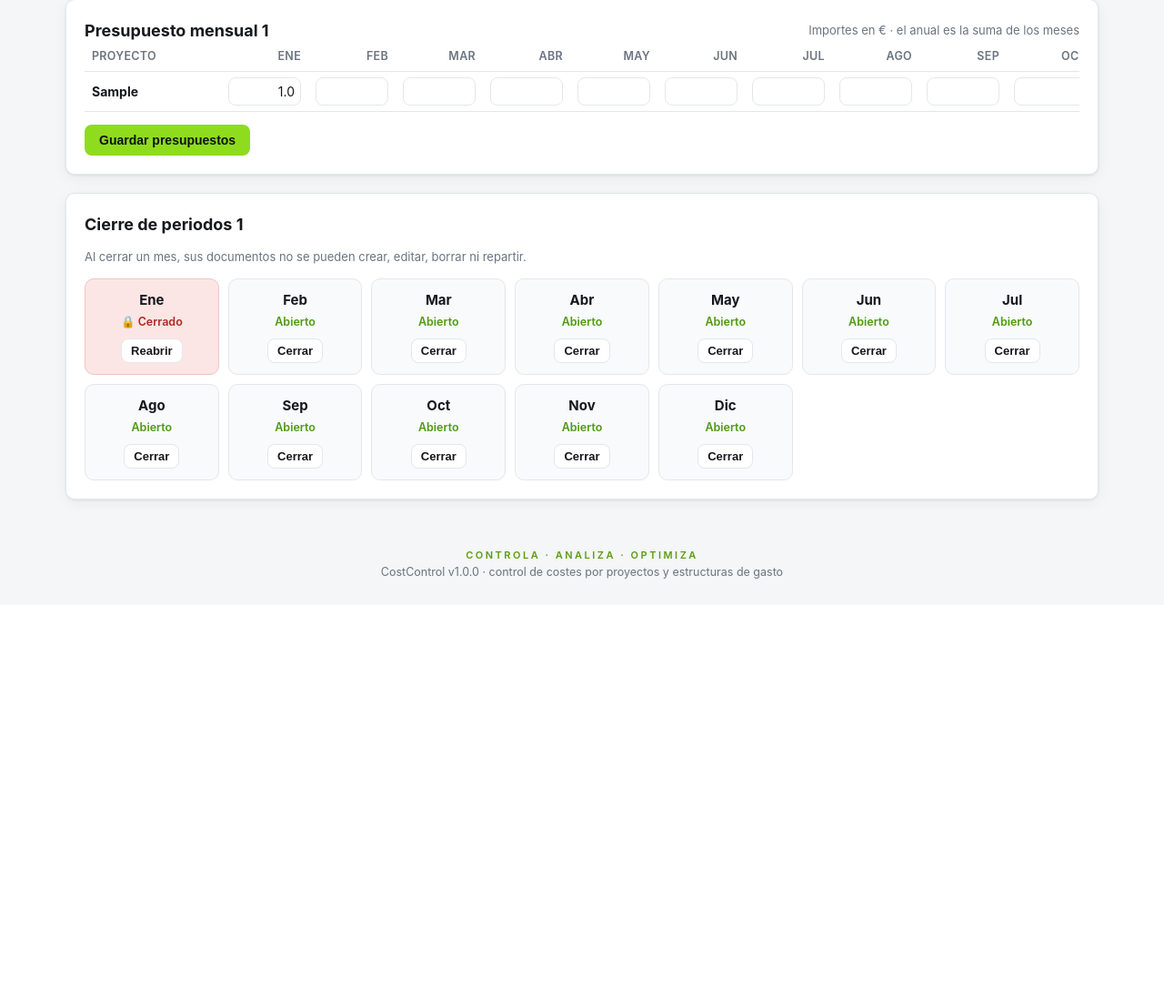
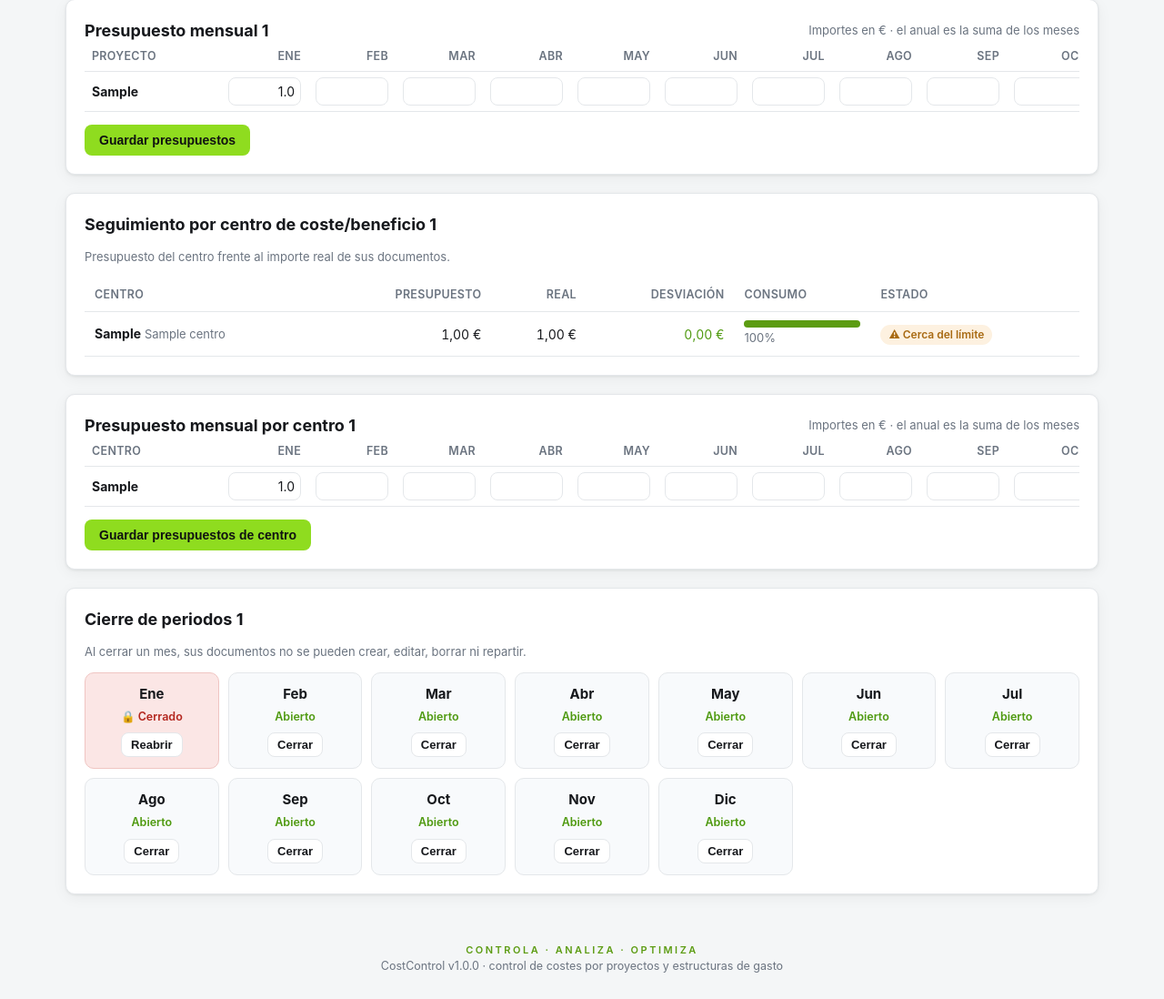
Before and after one commit to DRS605/Costcontrol, a Flask app: page /presupuestos in a window 1280 px wide. Shown: the part 351-1449 px from the top of the page at 91% size. Before the commit the page ends 987 px from the top, so only its background shows below. Run offline with Flask 3, Linux system fonts and the light colour scheme; tables that the repository leaves empty hold one stand-in row (values such as "Sample post").

Commit message:
Añadir presupuestos por centro de coste/beneficio
- Presupuesto mensual por centro (el anual es la suma), con seguimiento propio:
  presupuesto vs importe real de los documentos del centro, desviación y estado
  con semáforo, en la página de presupuestos.
- Alertas de centro también en el panel (sección Centros, junto a Proyectos).
- Nueva tabla presupuestos_centro (se crea automáticamente).
- Pruebas ampliadas (31 comprobaciones) y README actualizado.

Co-Authored-By: Claude Opus 4.8 <noreply@anthropic.com>
Claude-Session: https://claude.ai/code/session_01MJAsCTfSmVMCZUgLwzr17x

```diff
--- a/costcontrol/app.py
+++ b/costcontrol/app.py
@@ -125,11 +125,16 @@ def index():
     # alertas de presupuesto para el ejercicio seleccionado (o el más reciente)
     ej_pres = int(ejercicio) if ejercicio else (ejercicios_l[0] if ejercicios_l else None)
     seg = db.seguimiento_presupuestario(conn, ej_pres) if ej_pres else []
+    seg_c = db.seguimiento_centros(conn, ej_pres) if ej_pres else []
     alertas = {
         "excedido": [s for s in seg if s["estado"] == "excedido"],
         "aviso": [s for s in seg if s["estado"] == "aviso"],
+        "excedido_c": [s for s in seg_c if s["estado"] == "excedido"],
+        "aviso_c": [s for s in seg_c if s["estado"] == "aviso"],
         "ejercicio": ej_pres,
     }
+    alertas["hay"] = any([alertas["excedido"], alertas["aviso"],
+                          alertas["excedido_c"], alertas["aviso_c"]])
     # comparativa año actual vs. anterior
     comp = None
     if ej_pres:
@@ -833,14 +838,17 @@ def presupuestos():
     proyectos_l = db.list_proyectos(conn)
     pres = db.get_presupuestos(conn, ejercicio)
     seguimiento = db.seguimiento_presupuestario(conn, ejercicio)
+    centros_l = db.list_centros(conn)
+    pres_centro = db.get_presupuestos_centro(conn, ejercicio)
+    seguimiento_centro = db.seguimiento_centros(conn, ejercicio)
     cierres = db.list_cierres(conn)
     cerrados = db.cierres_set(conn)
     conn.close()
-    # imputado por mes para el semáforo mensual no es necesario aquí
     return render_template("presupuestos.html", proyectos=proyectos_l, pres=pres,
                            ejercicio=ejercicio, ejercicios=ejs or [ejercicio],
                            seguimiento=seguimiento, meses=MESES, cierres=cierres,
-                           cerrados=cerrados,
+                           cerrados=cerrados, centros=centros_l, pres_centro=pres_centro,
+                           seguimiento_centro=seguimiento_centro,
                            anios=sorted({ejercicio, 2025, 2026, 2027}))
 
 
@@ -855,6 +863,12 @@ def presupuestos_guardar():
             if campo in request.form:
                 val = parse_number(request.form.get(campo)) or 0
                 db.set_presupuesto(conn, p["id"], ejercicio, mes, float(val))
+    for c in db.list_centros(conn):
+        for mes in range(1, 13):
+            campo = f"presc_{c['id']}_{mes}"
+            if campo in request.form:
+                val = parse_number(request.form.get(campo)) or 0
+                db.set_presupuesto_centro(conn, c["id"], ejercicio, mes, float(val))
     conn.close()
     flash("Presupuestos guardados.", "ok")
     return redirect(url_for("presupuestos", ejercicio=ejercicio))
--- a/costcontrol/db.py
+++ b/costcontrol/db.py
@@ -96,6 +96,15 @@ CREATE TABLE IF NOT EXISTS presupuestos (
     periodo INTEGER NOT NULL DEFAULT 0,   -- 1-12 mes; 0 = anual
     importe REAL NOT NULL DEFAULT 0,
     UNIQUE(proyecto_id, ejercicio, periodo)
+);
+
+CREATE TABLE IF NOT EXISTS presupuestos_centro (
+    id INTEGER PRIMARY KEY AUTOINCREMENT,
+    centro_id INTEGER NOT NULL REFERENCES centros(id) ON DELETE CASCADE,
+    ejercicio INTEGER NOT NULL,
+    periodo INTEGER NOT NULL DEFAULT 0,   -- 1-12 mes; 0 = anual
+    importe REAL NOT NULL DEFAULT 0,
+    UNIQUE(centro_id, ejercicio, periodo)
 );
 
 CREATE TABLE IF NOT EXISTS cierres (
@@ -621,6 +630,72 @@ def seguimiento_presupuestario(conn, ejercicio) -> List[Dict[str, Any]]:
     return out
 
 
+# --- Presupuestos por centro ---------------------------------------------
+def get_presupuestos_centro(conn, ejercicio: int) -> Dict[int, Dict[int, float]]:
+    out: Dict[int, Dict[int, float]] = {}
+    for r in conn.execute(
+            "SELECT centro_id, periodo, importe FROM presupuestos_centro WHERE ejercicio=?",
+            (int(ejercicio),)).fetchall():
+        out.setdefault(r["centro_id"], {})[r["periodo"]] = r["importe"]
+    return out
+
+
+def set_presupuesto_centro(conn, centro_id, ejercicio, periodo, importe) -> None:
+    importe = float(importe or 0)
+    with conn:
+        if importe == 0:
+            conn.execute(
+                "DELETE FROM presupuestos_centro WHERE centro_id=? AND ejercicio=? AND periodo=?",
+                (centro_id, int(ejercicio), int(periodo)))
+        else:
+            conn.execute(
+                """INSERT INTO presupuestos_centro (centro_id, ejercicio, periodo, importe)
+                   VALUES (?,?,?,?)
+                   ON CONFLICT(centro_id, ejercicio, periodo)
+                   DO UPDATE SET importe=excluded.importe""",
+                (centro_id, int(ejercicio), int(periodo), importe))
+
+
+def presupuesto_centro_anual(conn, centro_id, ejercicio) -> float:
+    row = conn.execute(
+        "SELECT COALESCE(SUM(importe),0) AS s FROM presupuestos_centro WHERE centro_id=? AND ejercicio=?",
+        (centro_id, int(ejercicio))).fetchone()
+    return float(row["s"]) if row else 0.0
+
+
+def coste_por_centro(conn, ejercicio=None) -> Dict[int, float]:
+    q = ("SELECT centro_id AS cid, COALESCE(SUM(importe),0) AS imp FROM documentos "
+         "WHERE centro_id IS NOT NULL")
+    params: List[Any] = []
+    if ejercicio:
+        q += " AND ejercicio=?"; params.append(int(ejercicio))
+    q += " GROUP BY centro_id"
+    return {row["cid"]: row["imp"] for row in conn.execute(q, params).fetchall()}
+
+
+def seguimiento_centros(conn, ejercicio) -> List[Dict[str, Any]]:
+    """Presupuesto vs coste real (documentos) por centro, con estado (semáforo)."""
+    coste = coste_por_centro(conn, ejercicio)
+    out = []
+    for c in list_centros(conn):
+        pres = presupuesto_centro_anual(conn, c["id"], ejercicio)
+        real = float(coste.get(c["id"], 0) or 0)
+        pct = (real / pres * 100) if pres else 0
+        if not pres:
+            estado = "sin_presupuesto"
+        elif pct > 100:
+            estado = "excedido"
+        elif pct >= 80:
+            estado = "aviso"
+        else:
+            estado = "ok"
+        out.append({"id": c["id"], "codigo": c["codigo"], "nombre": c["nombre"],
+                    "tipo": c["tipo"], "presupuesto": pres, "imputado": real,
+                    "desviacion": pres - real, "pct": pct, "estado": estado})
+    out.sort(key=lambda x: x["pct"], reverse=True)
+    return out
+
+
 # --- Cierres de periodo ---------------------------------------------------
 def list_cierres(conn) -> List[Dict[str, Any]]:
     return rows_to_dicts(conn.execute(
--- a/costcontrol/templates/presupuestos.html
+++ b/costcontrol/templates/presupuestos.html
@@ -86,6 +86,77 @@
 </div>
 
 <div class="card">
+  <h2>Seguimiento por centro de coste/beneficio {{ ejercicio }}</h2>
+  <p class="small muted">Presupuesto del centro frente al importe real de sus documentos.</p>
+  {% if seguimiento_centro %}
+  <div class="table-wrap">
+  <table>
+    <thead><tr><th>Centro</th><th class="num">Presupuesto</th><th class="num">Real</th><th class="num">Desviación</th><th style="width:150px">Consumo</th><th>Estado</th></tr></thead>
+    <tbody>
+    {% for s in seguimiento_centro %}
+      <tr>
+        <td><b>{{ s.codigo }}</b> <span class="small muted">{{ s.nombre }}</span></td>
+        <td class="num">{{ s.presupuesto | eur }}</td>
+        <td class="num">{{ s.imputado | eur }}</td>
+        <td class="num" style="color: {{ '#b3261e' if s.desviacion < 0 else '#4f9a10' }}">{{ s.desviacion | eur }}</td>
+        <td>
+          <div class="bar"><span class="{{ 'over' if s.pct > 100 }}" style="width: {{ [s.pct,100]|min }}%"></span></div>
+          <span class="small muted">{{ '%.0f'|format(s.pct) }}%</span>
+        </td>
+        <td>
+          {% if s.estado=='excedido' %}<span class="badge b-excedido">⛔ Excedido</span>
+          {% elif s.estado=='aviso' %}<span class="badge b-aviso">⚠ Cerca del límite</span>
+          {% elif s.estado=='ok' %}<span class="badge b-ok">✓ En presupuesto</span>
+          {% else %}<span class="badge b-none">Sin presupuesto</span>{% endif %}
+        </td>
+      </tr>
+    {% endfor %}
+    </tbody>
+  </table>
+  </div>
+  {% else %}
+  <div class="empty">No hay centros. <a href="{{ url_for('centros') }}">Crea alguno</a>.</div>
+  {% endif %}
+</div>
+
+<div class="card">
+  <div class="actions" style="justify-content:space-between">
+    <h2 style="margin:0">Presupuesto mensual por centro {{ ejercicio }}</h2>
+    <span class="small muted">Importes en € · el anual es la suma de los meses</span>
+  </div>
+  {% if centros %}
+  <form method="post" action="{{ url_for('presupuestos_guardar') }}">
+    <input type="hidden" name="ejercicio" value="{{ ejercicio }}">
+    <div class="table-wrap">
+    <table class="pres-table">
+      <thead><tr><th style="min-width:150px">Centro</th>
+        {% for m in range(1,13) %}<th class="num">{{ meses[m] }}</th>{% endfor %}
+        <th class="num">Anual</th></tr></thead>
+      <tbody>
+      {% for c in centros %}
+        <tr data-pid="c{{ c.id }}">
+          <td><b>{{ c.codigo }}</b></td>
+          {% for m in range(1,13) %}
+          <td><input name="presc_{{ c.id }}_{{ m }}" class="pres-in"
+                     value="{{ pres_centro.get(c.id,{}).get(m,'') or '' }}" inputmode="decimal"
+                     style="width:80px; text-align:right; padding:6px"></td>
+          {% endfor %}
+          <td class="num"><b class="pres-anual">0</b></td>
+        </tr>
+      {% endfor %}
+      </tbody>
+    </table>
+    </div>
+    <div class="actions" style="margin-top:14px">
+      <button class="btn accent" type="submit">Guardar presupuestos de centro</button>
+    </div>
+  </form>
+  {% else %}
+  <div class="empty">Sin centros.</div>
+  {% endif %}
+</div>
+
+<div class="card">
   <h2>Cierre de periodos {{ ejercicio }}</h2>
   <p class="small muted">Al cerrar un mes, sus documentos no se pueden crear, editar, borrar ni repartir.</p>
   <div class="cierre-grid">
```
Also changed, not shown: costcontrol/templates/index.html (+14 -4 lines), tests/test_app.py (+13 -0 lines), README.md.
